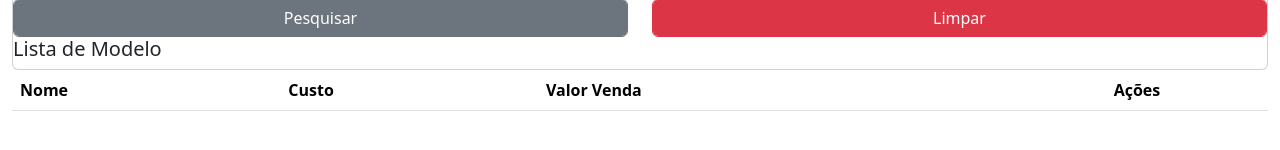
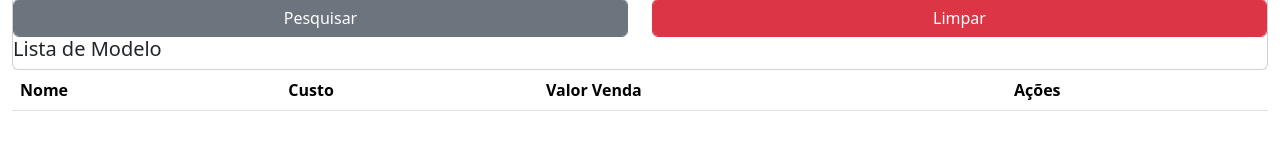
Before and after one commit to Eliezer-TEC/estamparia-web, an Angular app: page /modelo/lista in a window 1280 px wide. Shown: the part 272-422 px from the top of the page. Built offline with nearby package versions, Linux system fonts and the light colour scheme.

Commit message:
07/12- Mudanças na rota do botão "voltar"

```diff
--- a/src/app/modelo/modelo-detalhe/modelo-detalhe.component.ts
+++ b/src/app/modelo/modelo-detalhe/modelo-detalhe.component.ts
@@ -70,6 +70,6 @@ export class ModeloDetalheComponent {
     );
   }
   public voltar() {
-    this.router.navigate(['/pedido']);
+    this.router.navigate(['/modelo/lista']);
   }
 }
--- a/src/app/modelo/modelo-listagem/modelo-listagem.component.html
+++ b/src/app/modelo/modelo-listagem/modelo-listagem.component.html
@@ -23,7 +23,6 @@
             </div>
           </div>
 
-
           <br>
           <div class="row">
             <div class="form-group col-md-6">
@@ -44,9 +43,9 @@
               <thead>
                 <tr>
                   <th scope="col">Nome</th>
-                  <th scope="col">Custo</th>
-                  <th scope="col">Valor Venda</th>
-                  <th scope="col" class="text-center">Ações</th>
+                  <th scope="col" >Custo</th>
+                  <th scope="col" >Valor Venda</th>
+                  <th scope="col"   >Ações</th>
                 </tr>
 
 
--- a/src/app/pessoa/pessoa-detalhe/pessoa-detalhe.component.ts
+++ b/src/app/pessoa/pessoa-detalhe/pessoa-detalhe.component.ts
@@ -99,6 +99,6 @@ export class PessoaDetalheComponent {
   }
 
   public voltar() {
-    this.router.navigate(['']);
+    this.router.navigate(['pessoa/lista']);
   }
 }
--- a/src/app/shared/service/pessoa.service.ts
+++ b/src/app/shared/service/pessoa.service.ts
@@ -12,7 +12,6 @@ export class PessoaService {
 
   private readonly API = 'http://localhost:8080/api/pessoa';
   constructor(private httpClient: HttpClient) { }
-
 
   listarTodos(): Observable<Array<Pessoa>> {
     return this.httpClient.get<Array<Pessoa>>(this.API + "/todos");
```
